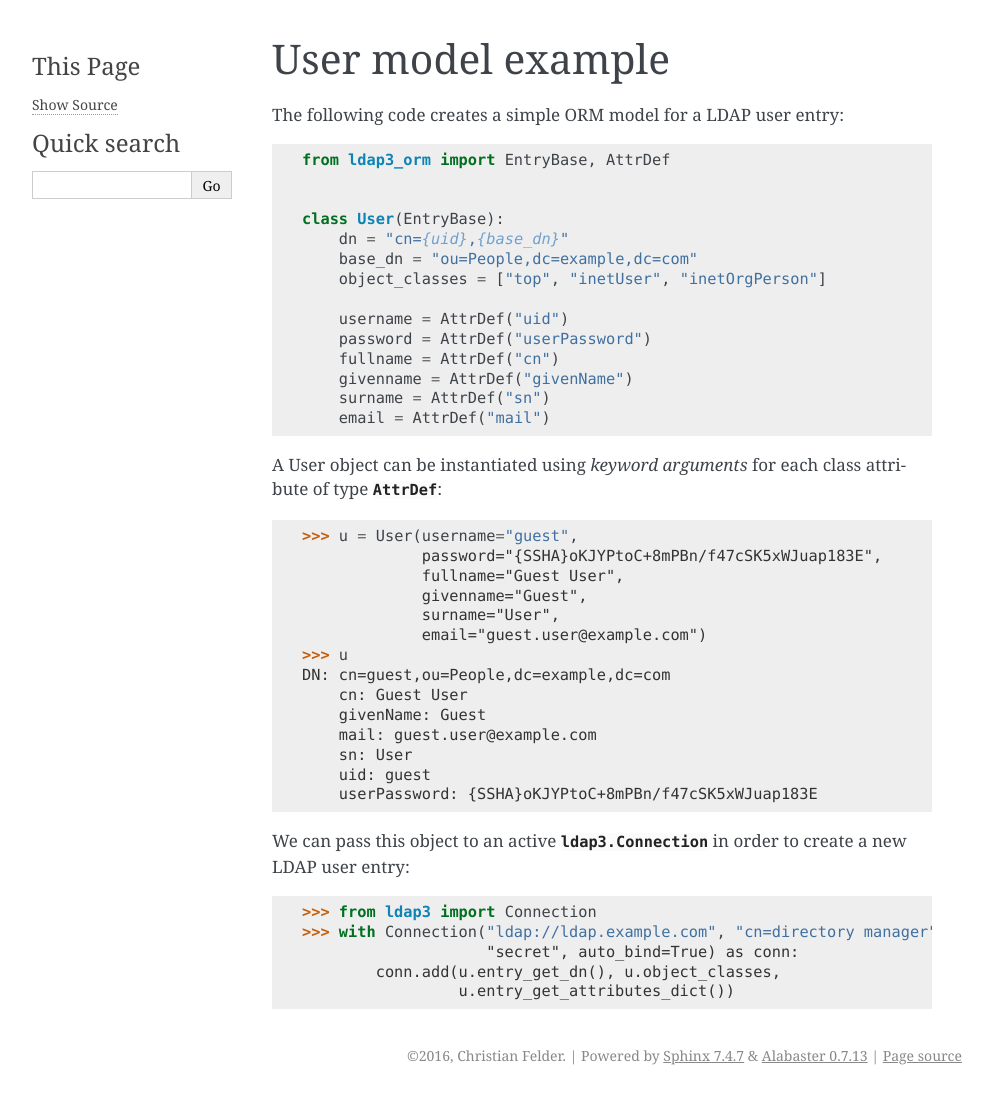
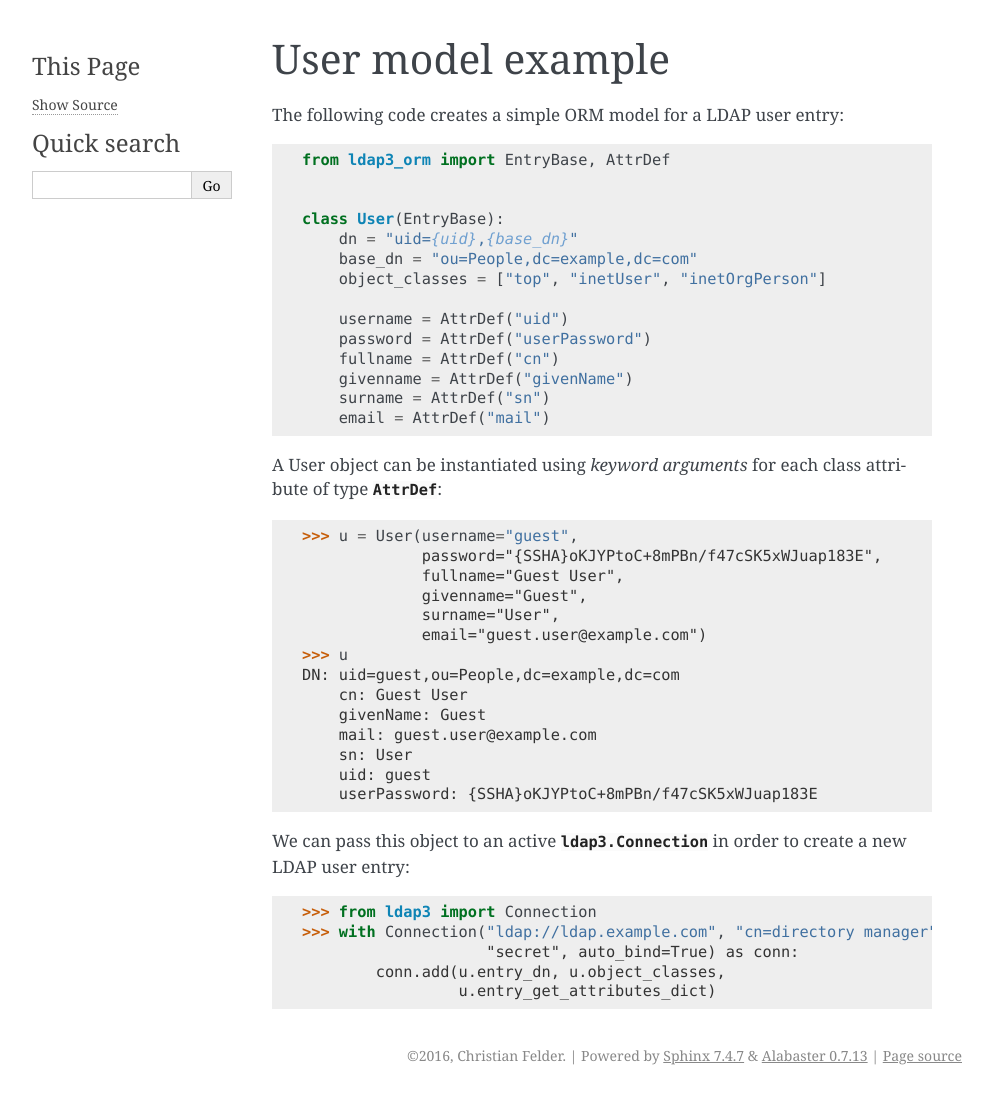
Before and after one commit to cfelder/ldap3-orm, a Sphinx documentation site: the page built from doc/examples/user.rst, in a window 1280 px wide. Shown: the whole page, without its empty margins (148-1141 px from the left). Built offline with Sphinx 7.4.7, drawn with Linux system fonts in a browser that asks for light colours; the version number could not be read and is left out.

```diff
--- a/doc/examples/user.rst
+++ b/doc/examples/user.rst
@@ -7,7 +7,7 @@ The following code creates a simple ORM model for a LDAP user entry::
 
 
    class User(EntryBase):
-       dn = "cn={uid},{base_dn}"
+       dn = "uid={uid},{base_dn}"
        base_dn = "ou=People,dc=example,dc=com"
        object_classes = ["top", "inetUser", "inetOrgPerson"]
 
@@ -28,7 +28,7 @@ attribute of type :py:class:`~ldap3.abstract.attrDef.AttrDef`::
                 surname="User",
                 email="guest.user@example.com")
    >>> u
-   DN: cn=guest,ou=People,dc=example,dc=com
+   DN: uid=guest,ou=People,dc=example,dc=com
        cn: Guest User
        givenName: Guest
        mail: guest.user@example.com
@@ -43,5 +43,5 @@ in order to create a new LDAP user entry::
    >>> from ldap3 import Connection
    >>> with Connection("ldap://ldap.example.com", "cn=directory manager",
                        "secret", auto_bind=True) as conn:
-           conn.add(u.entry_get_dn(), u.object_classes,
-                    u.entry_get_attributes_dict())
+           conn.add(u.entry_dn, u.object_classes,
+                    u.entry_get_attributes_dict)
--- a/requirements.txt
+++ b/requirements.txt
@@ -1,2 +1,2 @@
-ldap3==1.4.0
+ldap3>=2.0.9
 six
```
Also changed, not shown: 1 other file.
